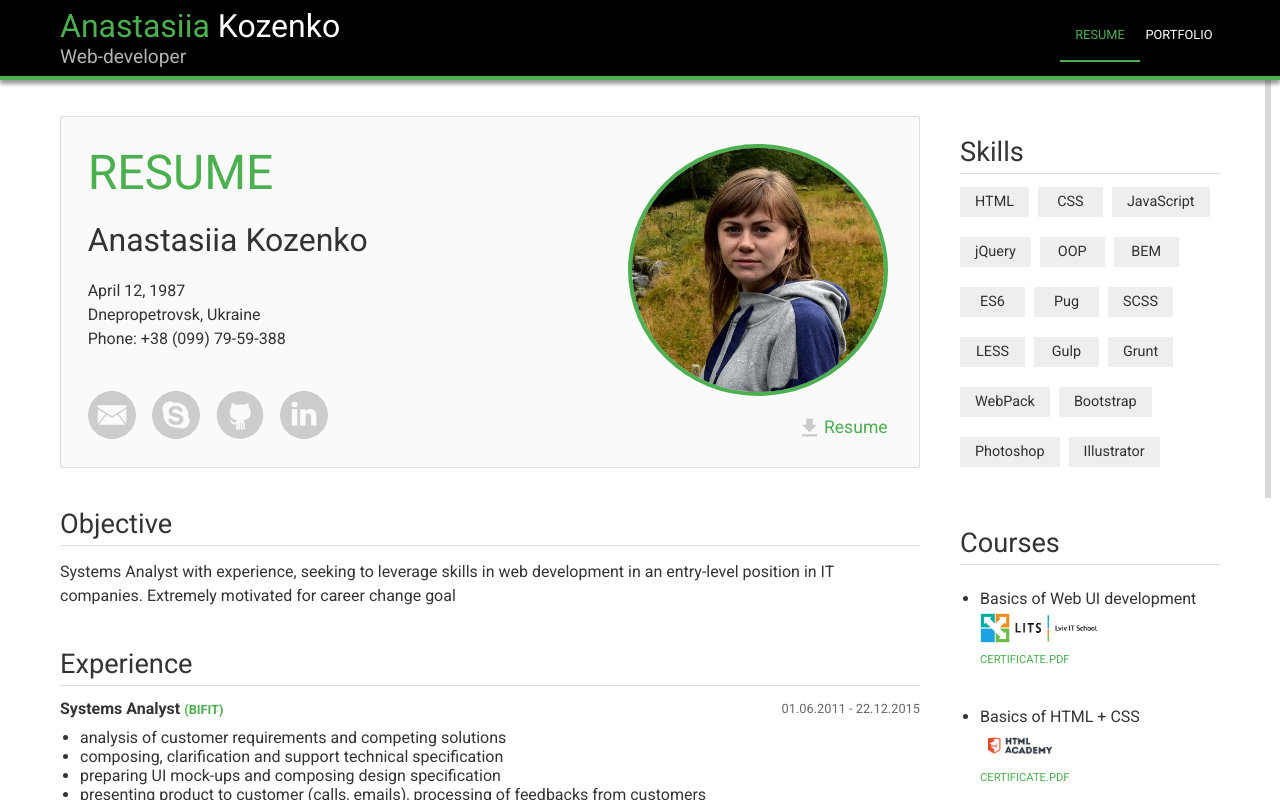
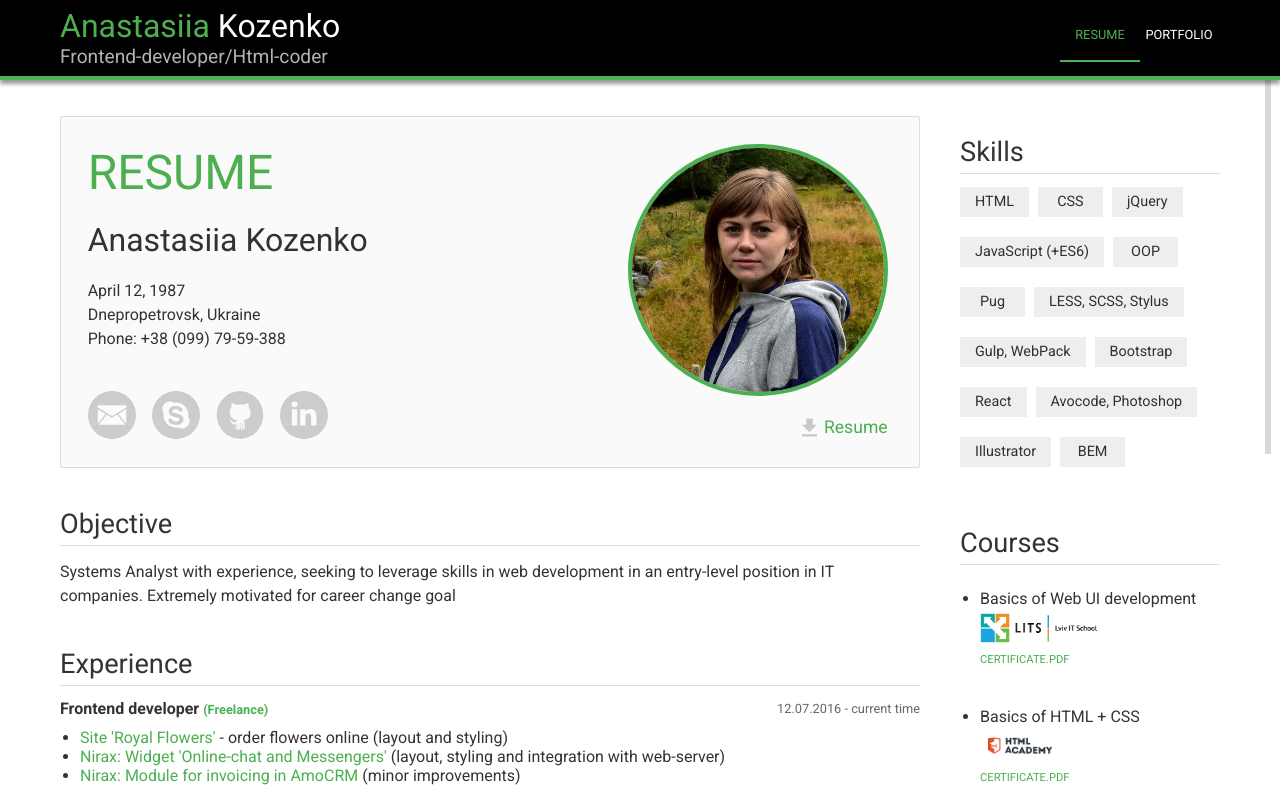
Before and after one commit to KAnastasiya/My_, a plain HTML site: page index.html in a window 1280 px wide. Drawn offline with Linux system fonts and the light colour scheme.

Commit message:
Updated skills, expiriences, portfolio

```diff
--- a/index.html
+++ b/index.html
@@ -19,7 +19,7 @@
               <div class="grid_10">
                 <a href="index.html">
                   <p class="name"><span>Anastasiia</span> Kozenko</p>
-                  <p class="position">Web-developer</p>
+                  <p class="position">Frontend-developer/Html-coder</p>
                 </a>
               </div><!--grid_10-->
               <nav class="clearfix">
@@ -85,6 +85,26 @@
                       <h3>Experience</h3>
                       <div class="job">
                         <header>
+                          <h4>Frontend developer <small><a href="http://www.bifit.ua/" target="_blank">(Freelance)</a></small></h4>
+                          <p class="period">12.07.2016 - current time</p>
+                        </header>
+                        <ul class="responsibilities">
+                          <li>
+                            <a href="http://royal-flowers.ru" target="_blank">Site 'Royal Flowers'</a>
+                            <span> - order flowers online (layout and styling)</span>
+                          </li>
+                          <li>
+                            <a href="http://nirax.ru/products/online" target="_blank">Nirax: Widget 'Online-chat and Messengers'</a>
+                            <span>(layout, styling and integration with web-server)</span>
+                          </li>
+                          <li>
+                            <a href="http://nirax.ru/" target="_blank">Nirax: Module for invoicing in AmoCRM</a>
+                            <span>(minor improvements)</span>
+                          </li>
+                        </ul><!--responsibilities-->
+                      </div><!--job-->
+                      <div class="job">
+                        <header>
                           <h4>Systems Analyst <small><a href="http://www.bifit.ua/" target="_blank">(BIFIT)</a></small></h4>
                           <p class="period">01.06.2011 - 22.12.2015</p>
                         </header>
@@ -134,20 +154,17 @@
                 <ul class="skills">
                   <li>HTML</li>
                   <li>CSS</li>
-                  <li>JavaScript</li>
                   <li>jQuery</li>
+                  <li>JavaScript (+ES6)</li>
                   <li>OOP</li>
+                  <li>Pug</li>
+                  <li>LESS, SCSS, Stylus</li>
+                  <li>Gulp, WebPack</li>
+                  <li>Bootstrap</li>
+                  <li>React</li>
+                  <li>Avocode, Photoshop</li>
+                  <li>Illustrator</li>
                   <li>BEM</li>
-                  <li>ES6</li>
-                  <li>Pug</li>
-                  <li>SCSS</li>
-                  <li>LESS</li>
-                  <li>Gulp</li>
-                  <li>Grunt</li>
-                  <li>WebPack</li>
-                  <li>Bootstrap</li>
-                  <li>Photoshop</li>
-                  <li>Illustrator</li>
                 </ul><!--skills-->
               </div>
               <div class="aside_container">
```
Also changed, not shown: portfolio.html (+9 -4 lines), images/klumba.png (added), images/the_band.png, 1 other file.
